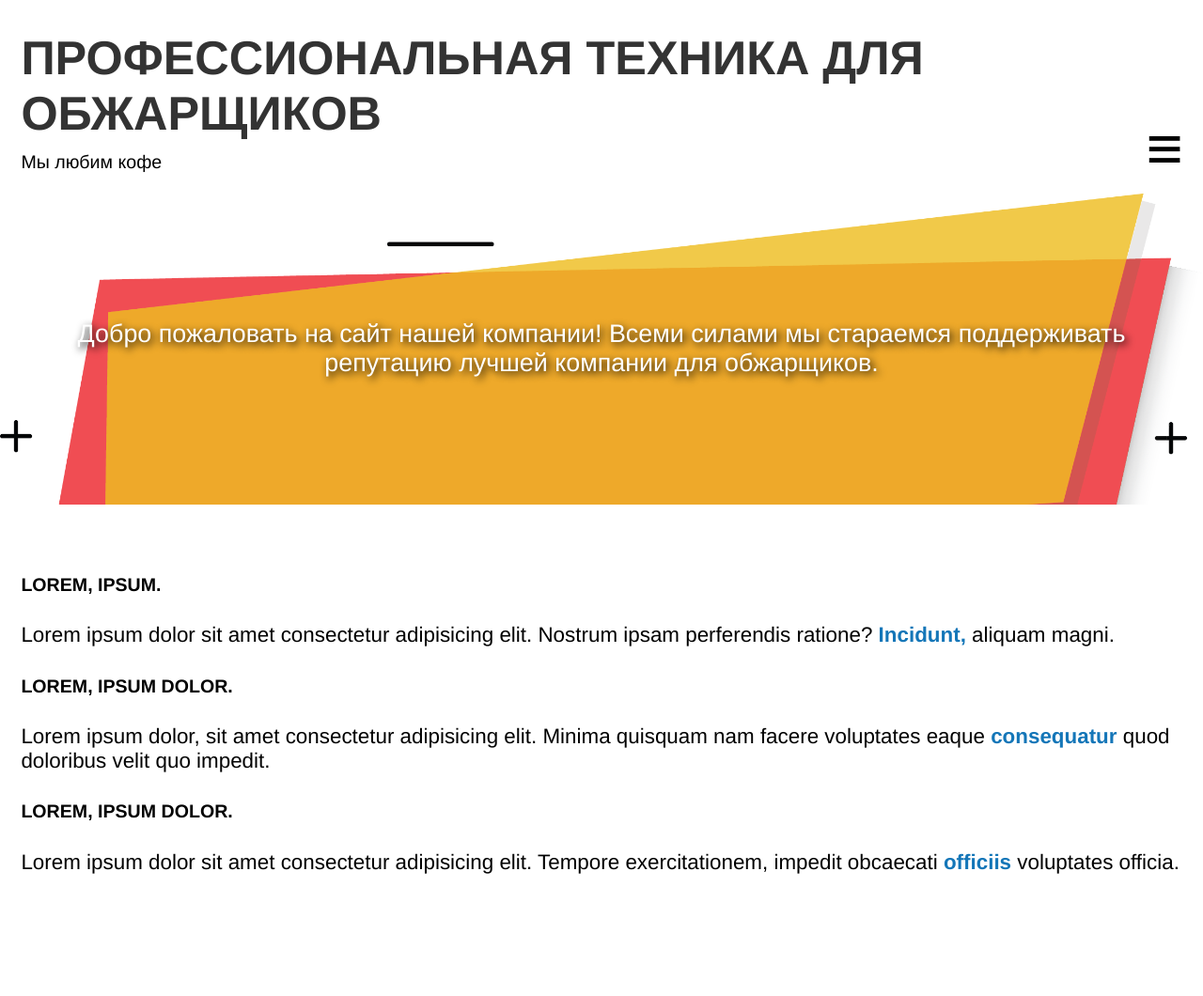
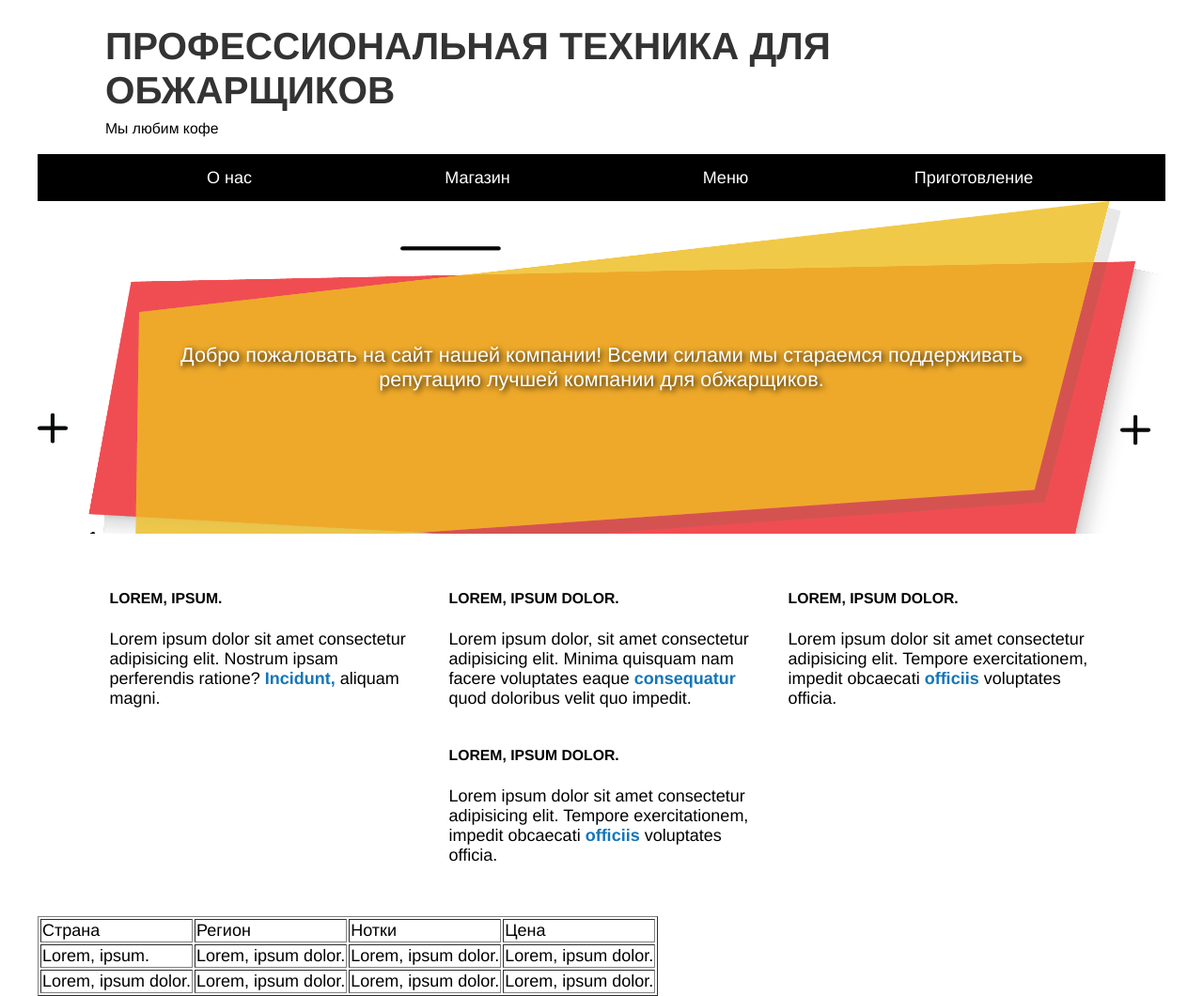
Before and after one commit to artursaliyev/css-depth, a plain HTML site: page index.html in a window 1280 px wide. Shown: the whole page at 94% size. Before the commit the page ends 998 px from the top, so only its background shows below. Drawn offline with Linux system fonts and the light colour scheme.

Commit message:
end adaptive

```diff
--- a/index.html
+++ b/index.html
@@ -8,6 +8,7 @@
   </head>
 
   <body>
+    <div class="wrapper">
       <header id="header" class="page-header">
         <div class="title">
           <h1>Профессиональная техника для обжарщиков</h1>
@@ -38,7 +39,8 @@
             <h2 class="subtitle">Lorem, ipsum.</h2>
             <p>
               Lorem ipsum dolor sit amet consectetur adipisicing elit. Nostrum
-            ipsam perferendis ratione? <a href="#">Incidunt,</a> aliquam magni.
+              ipsam perferendis ratione? <a href="#">Incidunt,</a> aliquam
+              magni.
             </p>
           </section>
           <section class="column">
@@ -57,9 +59,42 @@
               <a href="#">officiis</a> voluptates officia.
             </p>
           </section>
+          <section class="column">
+            <h2 class="subtitle">Lorem, ipsum dolor.</h2>
+            <p>
+              Lorem ipsum dolor sit amet consectetur adipisicing elit. Tempore
+              exercitationem, impedit obcaecati
+              <a href="#">officiis</a> voluptates officia.
+            </p>
+          </section>
         </div>
       </main>
 
+      <section>
+        <table border="1">
+          <thead>
+            <td>Страна</td>
+            <td>Регион</td>
+            <td>Нотки</td>
+            <td>Цена</td>
+          </thead>
+          <tbody>
+            <tr>
+              <td>Lorem, ipsum.</td>
+              <td>Lorem, ipsum dolor.</td>
+              <td>Lorem, ipsum dolor.</td>
+              <td>Lorem, ipsum dolor.</td>
+            </tr>
+            <tr>
+              <td>Lorem, ipsum dolor.</td>
+              <td>Lorem, ipsum dolor.</td>
+              <td>Lorem, ipsum dolor.</td>
+              <td>Lorem, ipsum dolor.</td>
+            </tr>
+          </tbody>
+        </table>
+      </section>
+    </div>
     <script type="text/javascript">
       (function () {
         const button = document.querySelector("#toggle-menu");
--- a/style.css
+++ b/style.css
@@ -1,6 +1,11 @@
 :root {
   box-sizing: border-box;
   font-size: calc(1vw + 0.6em);
+}
+@media (min-width: 50em) {
+  :root {
+    font-size: 1.125em;
+  }
 }
 *,
 *::before,
@@ -36,6 +41,11 @@ a:active {
     padding: 1em;
   }
 }
+@media (min-width: 50em) {
+  .page-header {
+    padding: 1em 4em;
+  }
+}
 .title > h1 {
   color: #333;
   text-transform: uppercase;
@@ -66,6 +76,11 @@ a:active {
     font-size: 1.2rem;
   }
 }
+@media (min-width: 50em) {
+  .hero {
+    padding: 7em 6em;
+  }
+}
 /*  Основной раздел */
 main {
   padding: 1em;
@@ -73,6 +88,11 @@ main {
 @media (min-width: 35em) {
   main {
     padding: 2em 1em;
+  }
+}
+@media (min-width: 50em) {
+  main {
+    padding: 2em 4em;
   }
 }
 .subtitle {
@@ -133,3 +153,75 @@ main {
   color: #fff;
   font-weight: normal;
 }
+
+@media (min-width: 35em) {
+  .menu-toggle {
+    display: none;
+  }
+  .menu-dropdown {
+    display: block;
+    position: static;
+  }
+}
+
+@media (min-width: 35em) {
+  .nav-menu {
+    display: flex;
+    border: 0;
+    padding: 0 1em;
+  }
+  .nav-menu > li {
+    flex: 1;
+  }
+  .nav-menu li + li {
+    border: 0;
+  }
+  .nav-menu > li > a {
+    padding: 0.3em;
+    text-align: center;
+  }
+}
+@media (min-width: 35em) {
+  .row {
+    display: flex;
+    flex-wrap: wrap;
+    margin-left: -0.75em;
+    margin-right: -0.75em;
+  }
+  .column {
+    flex: 0 1 45%;
+    margin-left: 0.75em;
+    margin-right: 0.75em;
+  }
+}
+@media (min-width: 50em) {
+  .nav-menu {
+    padding: 0.5em 4em;
+  }
+}
+@media (min-width: 50em) {
+  .row {
+    justify-content: space-around;
+  }
+  .column {
+    flex: 0 1 30%;
+  }
+}
+.wrapper {
+  max-width: 1200px;
+  margin: 0 auto;
+}
+
+@media (max-width: 35em) {
+  table,
+  thead,
+  tbody,
+  tr,
+  th,
+  td {
+    display: block;
+  }
+  thead tr {
+    display: none;
+  }
+}
```
Lines whose indentation alone changed are shown as unchanged.
